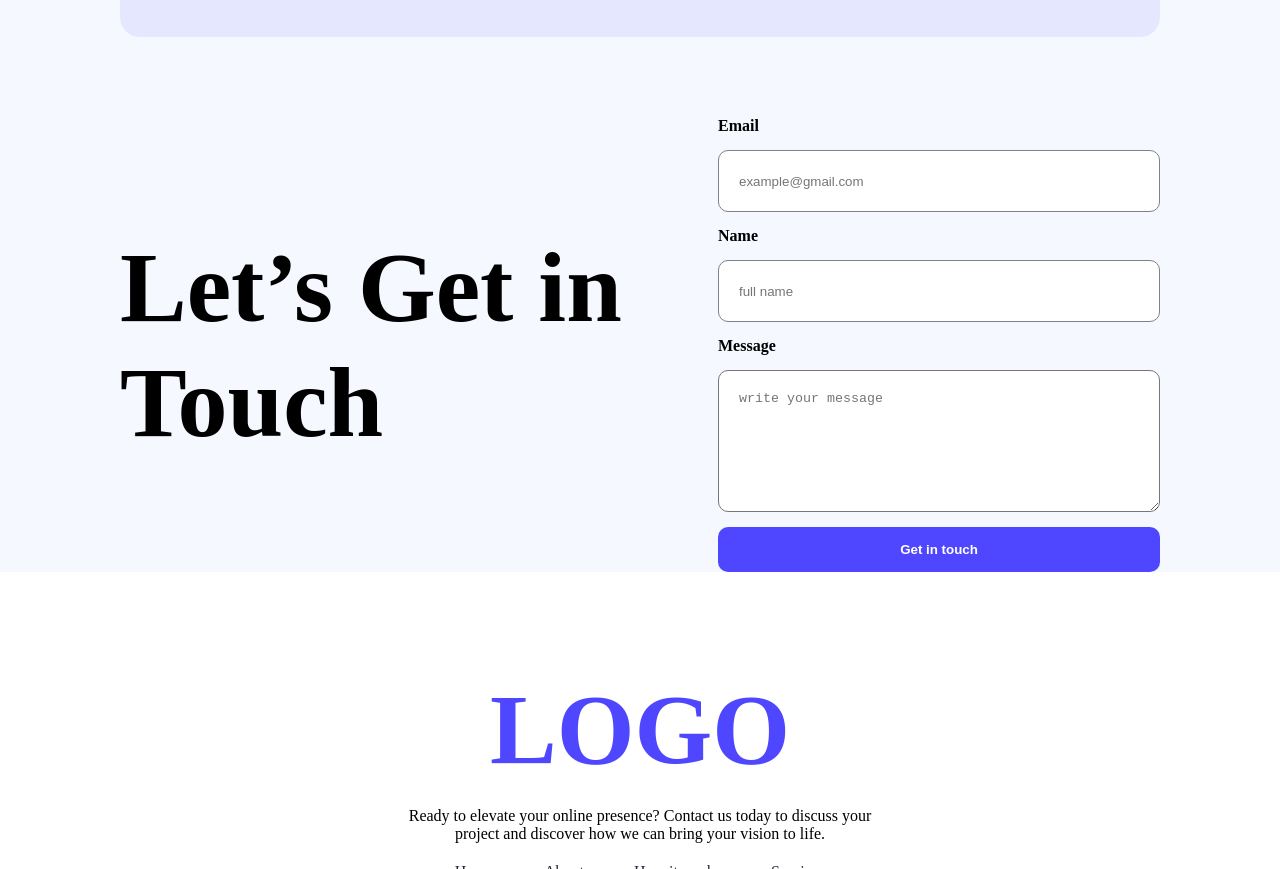
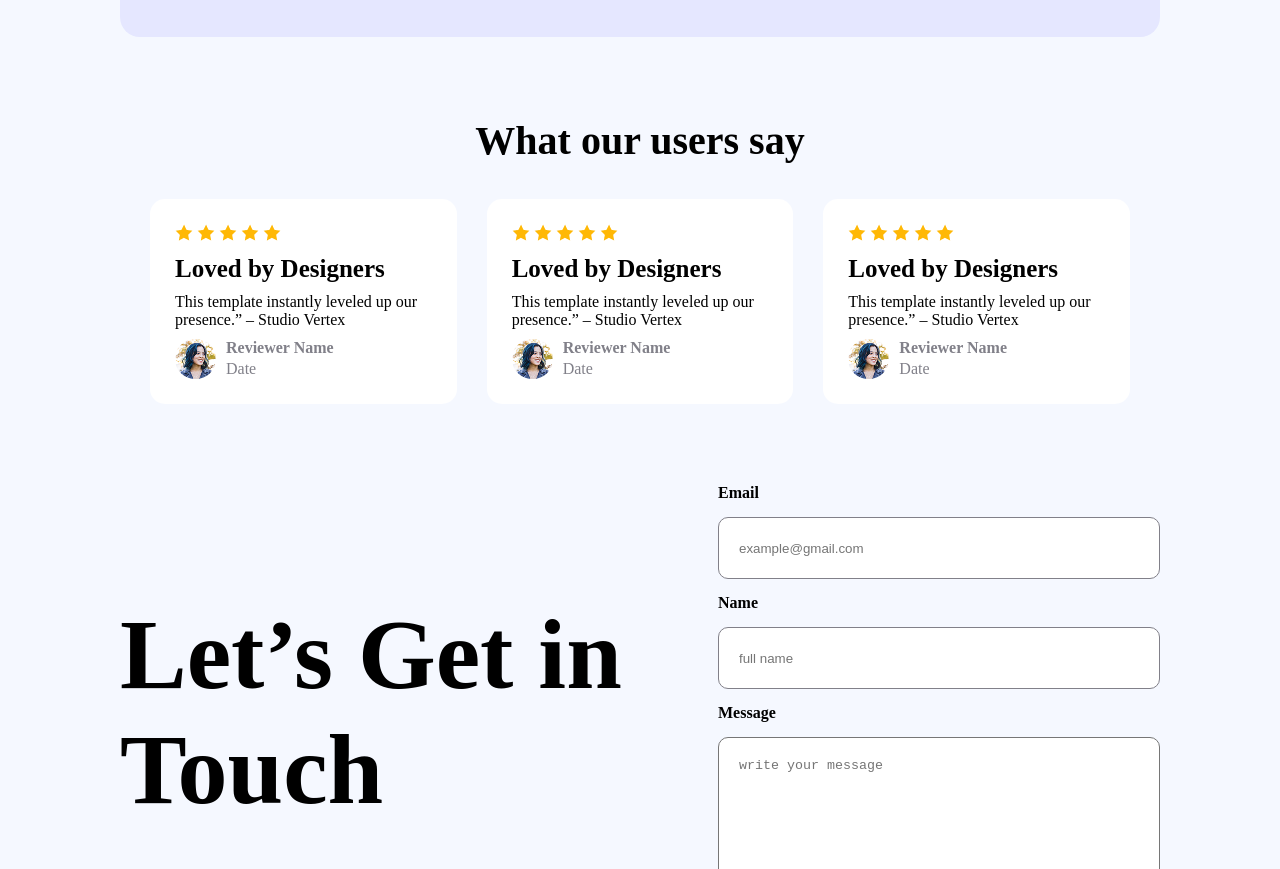
Before and after one commit to shahriar429/ph-assignment-01, a plain HTML site: page index.html in a window 1280 px wide. Shown: the part 1141-2010 px from the top of the page. Drawn offline with Linux system fonts and the light colour scheme.

Commit message:
user feedback and button hover added

```diff
--- a/index.html
+++ b/index.html
@@ -45,6 +45,65 @@
                 </div>
             </div>
         </section>
+        <section class="user-feedback">
+            <h2>What our users say</h2>
+            <div class="users-review">
+                <div class="users">
+                    <div class="user-img">
+                        <img src="./Assets/icon-star.png" alt="">
+                        <img src="./Assets/icon-star.png" alt="">
+                        <img src="./Assets/icon-star.png" alt="">
+                        <img src="./Assets/icon-star.png" alt="">
+                        <img src="./Assets/icon-star.png" alt="">
+                    </div>
+                    <h3>Loved by Designers</h3>
+                    <p class="review-subtitle">This template instantly leveled up our presence.” – Studio Vertex</p>
+                    <div class="reviwer">
+                        <img src="./Assets/avatar.png" alt="">
+                        <div class="reviwer-info">
+                            <h3>Reviewer Name</h3>
+                            <p>Date</p>
+                        </div>
+                    </div>
+                </div>
+                <div class="users">
+                    <div class="user-img">
+                        <img src="./Assets/icon-star.png" alt="">
+                        <img src="./Assets/icon-star.png" alt="">
+                        <img src="./Assets/icon-star.png" alt="">
+                        <img src="./Assets/icon-star.png" alt="">
+                        <img src="./Assets/icon-star.png" alt="">
+                    </div>
+                    <h3>Loved by Designers</h3>
+                    <p class="review-subtitle">This template instantly leveled up our presence.” – Studio Vertex</p>
+                    <div class="reviwer">
+                        <img src="./Assets/avatar.png" alt="">
+                        <div class="reviwer-info">
+                            <h3>Reviewer Name</h3>
+                            <p>Date</p>
+                        </div>
+                    </div>
+                </div>
+                <div class="users">
+                    <div class="user-img">
+                        <img src="./Assets/icon-star.png" alt="">
+                        <img src="./Assets/icon-star.png" alt="">
+                        <img src="./Assets/icon-star.png" alt="">
+                        <img src="./Assets/icon-star.png" alt="">
+                        <img src="./Assets/icon-star.png" alt="">
+                    </div>
+                    <h3>Loved by Designers</h3>
+                    <p class="review-subtitle">This template instantly leveled up our presence.” – Studio Vertex</p>
+                    <div class="reviwer">
+                        <img src="./Assets/avatar.png" alt="">
+                        <div class="reviwer-info">
+                            <h3>Reviewer Name</h3>
+                            <p>Date</p>
+                        </div>
+                    </div>
+                </div>
+            </div>
+        </section>
         <section class="get-in-touch">
             <h2>Let’s Get in Touch</h2>
             <form action="">
--- a/style.css
+++ b/style.css
@@ -10,6 +10,9 @@ header{
     background-image: url(./Assets/Hero-bg.png);
     height: 450px;
     width: 100%;
+}
+nav h1{
+    font-size: 30px;
 }
 .btn-primary{
     background-color: #4E47FF;
@@ -98,12 +101,59 @@ header nav{
     color: #252432;
     font-size: 20px;
 }
+/* user feedback */
+.user-feedback h2{
+    font-weight: bold;
+    font-size: 40px;
+    text-align: center;
+    margin: 35px;
+}
+.users-review{
+    display: flex;
+    padding: 0px 150px;
+    gap: 30px;
+}
+.users{
+    display: flex;
+    flex-direction: column;
+    gap: 10px;
+    padding: 25px;
+    border-radius: 15px;
+    background-color: #FFFFFF;
+}
+.users h3{
+    font-weight: 600;
+    font-size: 25px;
+}
+.reviwer{
+    display: flex;
+}
+.reviwer img{
+    border-radius: 50%;
+}
+.reviwer-info{
+    display: flex;
+    flex-direction: column;
+    padding-left: 10px;
+    gap: 3px;
+}
+.reviwer-info h3{
+    font-weight: 600;
+    font-size: 16px;
+    color: #818089;
+}
+.reviwer-info p{
+    font-size: 16px;
+    color: #818089;
+}
+.reviwer img{
+    border-radius: 50%;
+}
 /* get in touch */
 .get-in-touch{
     display: flex;
     justify-content: space-between;
     align-items: center;
-    /* gap: 50px; */
     margin: 80px 120px 0px 120px;
 }
 .get-in-touch h2{
@@ -159,3 +209,15 @@ footer ul a{
     text-decoration: none;
     color: #252432;
 }
+
+/* button hover */
+button:hover{
+    background-color: rgb(239, 162, 17);
+    color: #252432;
+    cursor: pointer;
+    transition:0.4s ease;
+    transform: scale(1.1);
+}
+button:not(:hover){
+    transition:0.4s ease;
+}
```
